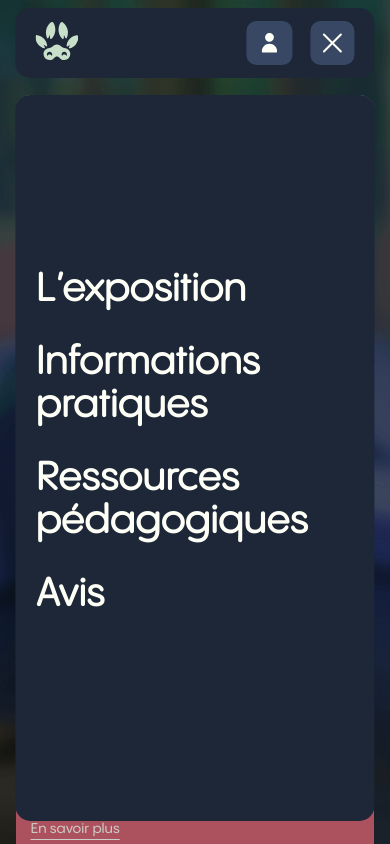
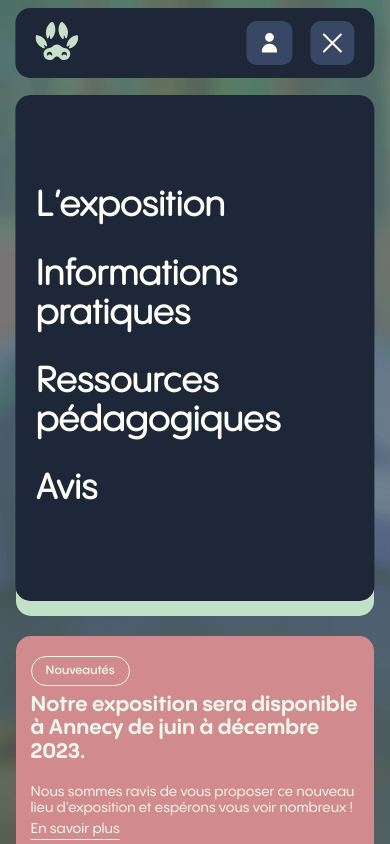
Before and after one commit to Yohan744/Elie-website, a Next.js app: page / in a window 390 px wide. Both pictures are taken after a click on the element 332 px from the left and 43 px from the top of the page. Shown: the top 844 px of the page. Built offline with nearby package versions, Linux system fonts and the light colour scheme.

Commit message:
animation for menu mobile is done

```diff
--- a/pages/components/Header.js
+++ b/pages/components/Header.js
@@ -40,6 +40,9 @@ function Header() {
     function handleClickOnHeader() {
         const header = document.querySelector("header");
         header.classList.add("hide");
+        if (isMenuOpen) {
+            setIsMenuOpen(false)
+        }
     }
 
     function handleClickOnMobileMenu() {
@@ -47,16 +50,11 @@ function Header() {
     }
 
     useEffect(() => {
-        const menuButton = document.querySelector(".mobile-menu-wrapper");
-        const menu = document.querySelector(".menu");
-        const menuBackground = document.querySelector(".menu-background");
-
         if (isMenuOpen) {
-           openMobileMenu()
+            openMobileMenu()
         } else {
-           closeMobileMenu()
+            closeMobileMenu()
         }
-
     }, [isMenuOpen])
 
     function openMobileMenu() {
@@ -68,6 +66,16 @@ function Header() {
         menu.classList.add("is-active");
         menuBackground.classList.add("is-active");
 
+        gsap.to(".menu div p", {
+            y: 0,
+            skewY: 0,
+            opacity: 1,
+            duration: 0.5,
+            stagger: 0.2,
+            delay: 0.2,
+            ease: "Power4.Out",
+        })
+
     }
 
     function closeMobileMenu() {
@@ -75,9 +83,20 @@ function Header() {
         const menu = document.querySelector(".menu");
         const menuBackground = document.querySelector(".menu-background");
 
-        menuButton.classList.remove("is-active");
-        menu.classList.remove("is-active");
-        menuBackground.classList.remove("is-active");
+        gsap.to(".menu div p", {
+            y: 100,
+            skewY: 10,
+            opacity: 0,
+            duration: 0.35,
+            stagger: 0.15,
+            ease: "Power4.Out",
+        })
+
+        setTimeout(() => {
+            menuButton.classList.remove("is-active");
+            menu.classList.remove("is-active");
+            menuBackground.classList.remove("is-active");
+        }, 400)
 
     }
 
@@ -91,10 +110,14 @@ function Header() {
 
                 <div className={"right-part"}>
 
-                    <a href={"#demo"} className="link" draggable="false" onClick={() => handleClickOnHeader()}>L’exposition</a>
-                    <a href={"#information"} className="link" draggable="false" onClick={() => handleClickOnHeader()}>Informations pratiques</a>
-                    <a href={"#preparation"} className="link" draggable="false" onClick={() => handleClickOnHeader()}>Ressources pédagogiques</a>
-                    <a href={"#advice"} className="link" draggable="false" onClick={() => handleClickOnHeader()}>Avis</a>
+                    <a href={"#demo"} className="link" draggable="false"
+                       onClick={() => handleClickOnHeader()}>L’exposition</a>
+                    <a href={"#information"} className="link" draggable="false" onClick={() => handleClickOnHeader()}>Informations
+                        pratiques</a>
+                    <a href={"#preparation"} className="link" draggable="false" onClick={() => handleClickOnHeader()}>Ressources
+                        pédagogiques</a>
+                    <a href={"#advice"} className="link" draggable="false"
+                       onClick={() => handleClickOnHeader()}>Avis</a>
 
                     <Link href={"/profil"}>
                         <div className={"user"}>
@@ -118,10 +141,33 @@ function Header() {
 
             <div className="menu">
 
-                <a href={"#demo"} className="link" draggable="false" onClick={() => handleClickOnHeader()}>L’exposition</a>
-                <a href={"#information"} className="link" draggable="false" onClick={() => handleClickOnHeader()}>Informations pratiques</a>
-                <a href={"#preparation"} className="link" draggable="false" onClick={() => handleClickOnHeader()}>Ressources pédagogiques</a>
-                <a href={"#advice"} className="link" draggable="false" onClick={() => handleClickOnHeader()}>Avis</a>
+                <div>
+                    <p>
+                        <a href={"#demo"} className="link" draggable="false"
+                           onClick={() => handleClickOnHeader()}>L’exposition</a>
+                    </p>
+                </div>
+
+                <div>
+                    <p>
+                        <a href={"#information"} className="link" draggable="false"
+                           onClick={() => handleClickOnHeader()}>Informations pratiques</a>
+                    </p>
+                </div>
+
+                <div>
+                    <p>
+                        <a href={"#preparation"} className="link" draggable="false"
+                           onClick={() => handleClickOnHeader()}>Ressources pédagogiques</a>
+                    </p>
+                </div>
+
+                <div>
+                    <p>
+                        <a href={"#advice"} className="link" draggable="false"
+                           onClick={() => handleClickOnHeader()}>Avis</a>
+                    </p>
+                </div>
 
             </div>
 
--- a/pages/index.js
+++ b/pages/index.js
@@ -19,11 +19,11 @@ export default function Home() {
         const lenis = new Lenis({
             duration: 1.25,
             easing: (t) => Math.min(1, 1.001 - Math.pow(2, -10 * t)), // https://www.desmos.com/calculator/brs54l4xou
-            direction: 'vertical', // vertical, horizontal
-            gestureDirection: 'vertical', // vertical, horizontal, both
-            smooth: true,
-            mouseMultiplier: 1,
-            smoothTouch: false,
+            orientation: 'vertical', // vertical, horizontal
+            gestureOrientation: 'vertical', // vertical, horizontal, both
+            smoothWheel: true,
+            wheelMultiplier: 1,
+            smoothTouch: true,
             touchMultiplier: 1.75,
             infinite: false,
         })
--- a/styles/_header.scss
+++ b/styles/_header.scss
@@ -267,7 +267,7 @@ header {
           border-radius: 10px;
           background-color: $wheat;
           transform: rotate(0);
-          transition: transform 0.8s $ease-power4-out;
+          transition: transform 0.6s $ease-power4-out;
 
           @media screen and (max-width: 576px) {
             height: 2px;
@@ -302,10 +302,12 @@ header {
 
           &:before {
             transform: translateY(0) rotate(45deg);
+            transition: transform 0.8s $ease-power4-out;
           }
 
           &:after {
             transform: translateY(0) rotate(-45deg);
+            transition: transform 0.8s $ease-power4-out;
           }
 
         }
@@ -322,7 +324,7 @@ header {
   position: fixed;
   top: 130px;
   left: 50%;
-  height: 80dvh;
+  height: 60dvh;
   width: 90.1dvw;
   z-index: 10;
   display: flex;
@@ -334,17 +336,15 @@ header {
   pointer-events: none;
   opacity: 0;
   background-color: rgba(29, 39, 55, 1);
-  transition: opacity 0.8s $ease-power4-out;
+  transition: opacity 0.6s $ease-power4-out;
 
   @media screen and (max-width: 650px) {
     top: 110px;
-    height: 83.8vh;
   }
 
   @media screen and (max-width: 576px) {
     top: 95px;
     width: 92.1%;
-    height: 86vh;
     align-items: flex-start;
     padding: 20px;
   }
@@ -352,12 +352,20 @@ header {
   &.is-active {
     pointer-events: all;
     opacity: 1;
+    transition: opacity 0.8s $ease-power4-out;
   }
+
+  div {
+    position: relative;
+    overflow: hidden;
+    margin-bottom: 30px;
+
+    p {
+      position: relative;
 
       .link {
         position: relative;
         padding: 10px 16px;
-    margin-bottom: 30px;
         font-family: "PP Pangram Sans Rounded", sans-serif;
         font-size: 3.5vw;
         font-weight: 600;
@@ -371,6 +379,10 @@ header {
         transition: background-color 0.8s $ease-power4-out;
         color: $wheat;
 
+        &:last-child {
+          margin-bottom: 0;
+        }
+
         &:hover {
 
           @media screen and (min-width: 750px) {
@@ -381,14 +393,29 @@ header {
 
         @media screen and (max-width: 750px) {
           font-size: 5vw;
+        }
+
+        @media screen and (max-width: 576px) {
+          font-size: 9vw;
+          margin-bottom: 30px;
+          text-align: left;
+          padding: 0;
+        }
+
+      }
+
+    }
+
+    &:last-child {
+      margin-bottom: 0;
+    }
+
+    @media screen and (max-width: 750px) {
       margin-bottom: 20px;
     }
 
     @media screen and (max-width: 576px) {
-      font-size: 10vw;
       margin-bottom: 30px;
-      text-align: left;
-      padding: 0;
     }
 
   }
@@ -404,12 +431,13 @@ header {
   z-index: 8;
   pointer-events: none;
   opacity: 0;
-  background-color: rgba(0, 0, 0, 0.2);
-  transition: opacity 0.8s $ease-power4-out;
+  background-color: rgba(195, 224, 199, 0.3);;
+  transition: opacity 0.6s $ease-power4-out;
 
   &.is-active {
     pointer-events: all;
     opacity: 1;
+    transition: opacity 0.8s $ease-power4-out;
   }
 
 }
```
Also changed, not shown: styles/style.css, 1 other file (tests, documents, lock files or other folders). Lines whose indentation alone changed are shown as unchanged.
